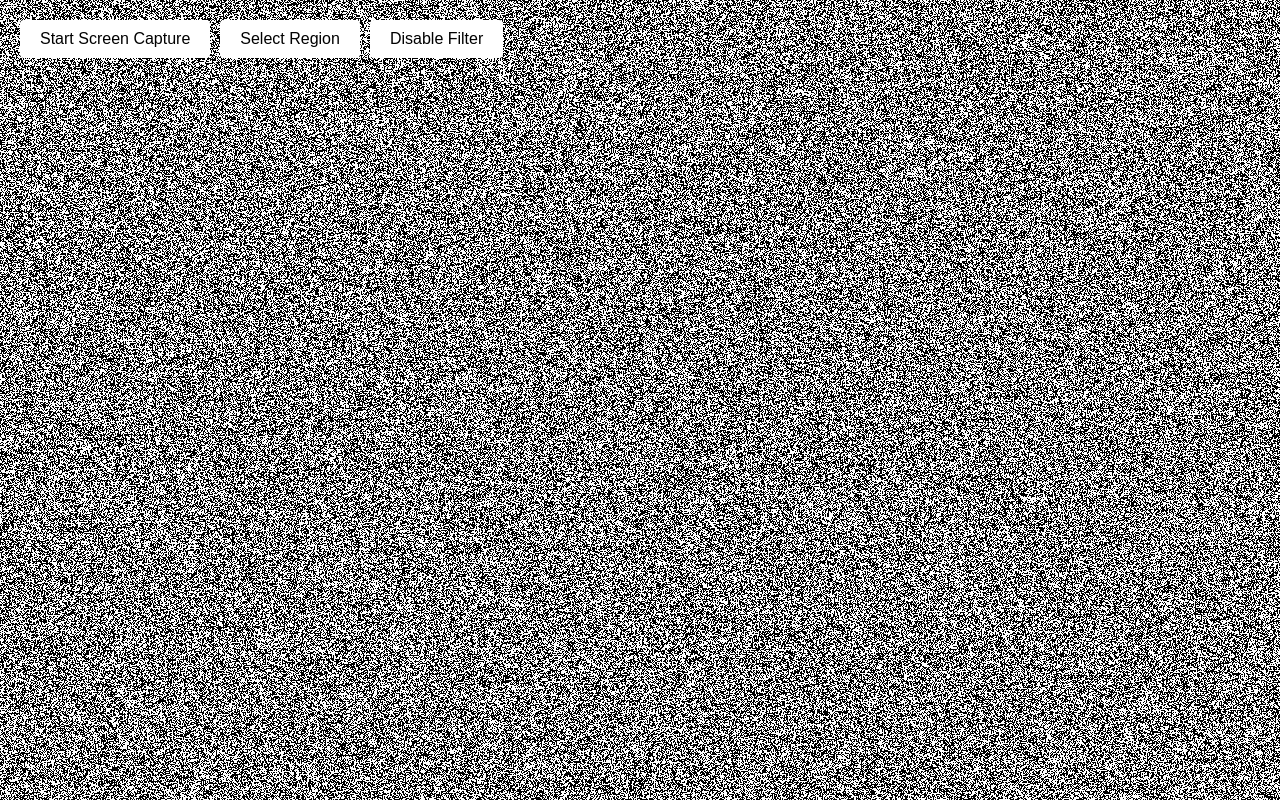
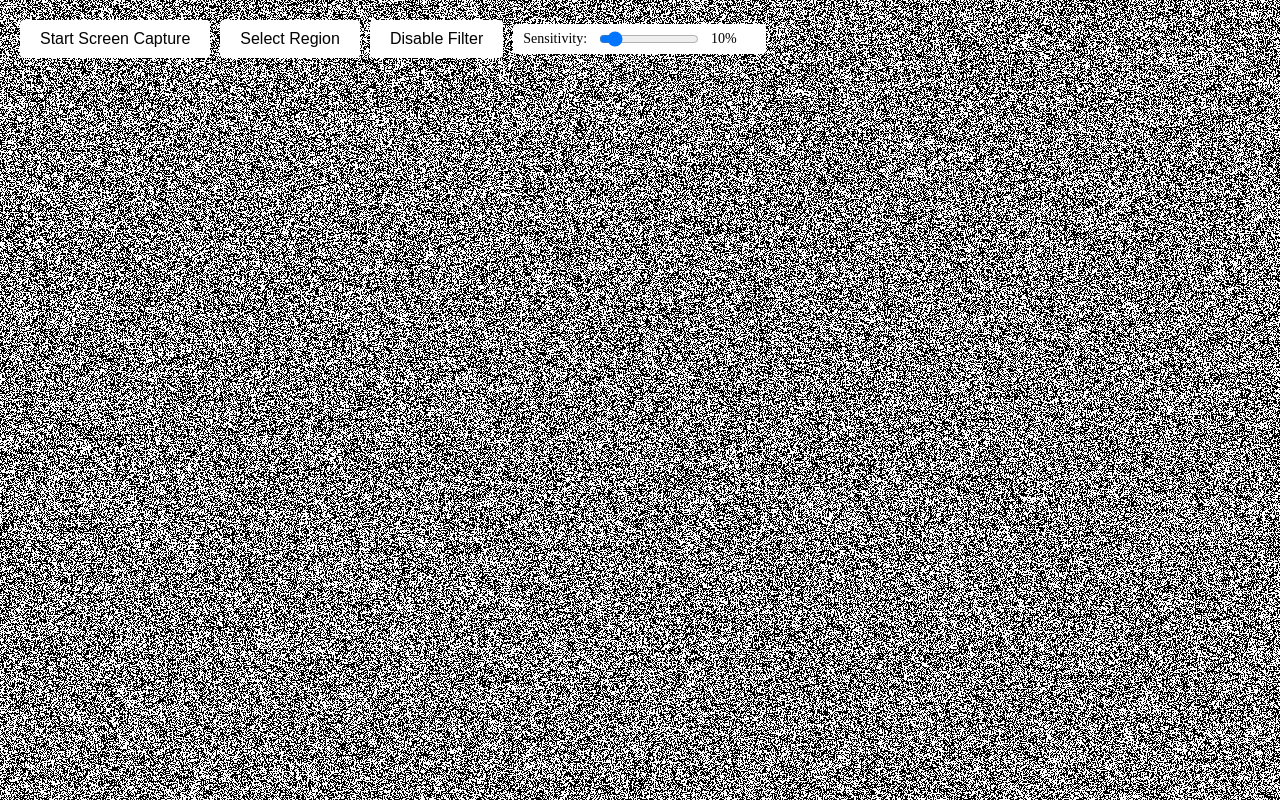
Before and after one commit to websimapi/websim-noisy-screen-capture, a plain HTML site: page index.html in a window 1280 px wide. Drawn offline with Linux system fonts and the light colour scheme.

Commit message:
v4: Add a sensistivity threshold slider

```diff
--- a/index.html
+++ b/index.html
@@ -9,6 +9,11 @@
     <button id="selectRegion">Select Region</button>
     <button id="clearRegion" style="display: none;">Clear Region</button>
     <button id="toggleFilter">Disable Filter</button>
+    <div class="slider-container">
+      <label for="sensitivity">Sensitivity:</label>
+      <input type="range" id="sensitivity" min="0" max="100" value="10">
+      <span id="sensitivityValue">10%</span>
+    </div>
   </div>
   <canvas id="noiseCanvas"></canvas>
   <script type="module" src="noise.js"></script>
--- a/noise.js
+++ b/noise.js
@@ -4,6 +4,8 @@ let startButton = document.getElementById('startCapture');
 let selectRegionButton = document.getElementById('selectRegion');
 let clearRegionButton = document.getElementById('clearRegion');
 let toggleFilterButton = document.getElementById('toggleFilter');
+let sensitivitySlider = document.getElementById('sensitivity');
+let sensitivityValue = document.getElementById('sensitivityValue');
 let mediaStream = null;
 let previousImageData = null;
 
@@ -16,6 +18,13 @@ let isDragging = false;
 
 // Filter state
 let isFilterEnabled = true;
+let sensitivity = 10;
+
+// Update sensitivity display
+sensitivitySlider.addEventListener('input', (e) => {
+  sensitivity = parseInt(e.target.value);
+  sensitivityValue.textContent = `${sensitivity}%`;
+});
 
 // Set canvas size to window size
 function resizeCanvas() {
@@ -73,15 +82,19 @@ function updateChangedPixels(newImageData) {
   const prev = previousImageData.data;
   const next = newImageData.data;
 
+  const threshold = (sensitivity / 100) * 255; // Convert sensitivity percentage to pixel value
+
   for (let y = 0; y < region.height; y++) {
     for (let x = 0; x < region.width; x++) {
       const i = (y * region.width + x) * 4;
 
-      // Check if pixel has changed
-      if (next[i] !== prev[i] ||
-          next[i + 1] !== prev[i + 1] ||
-          next[i + 2] !== prev[i + 2]) {
+      // Calculate the difference between previous and current frame
+      const diffR = Math.abs(next[i] - prev[i]);
+      const diffG = Math.abs(next[i + 1] - prev[i + 1]);
+      const diffB = Math.abs(next[i + 2] - prev[i + 2]);
 
+      // Check if the difference exceeds the threshold
+      if (diffR > threshold || diffG > threshold || diffB > threshold) {
         if (isFilterEnabled) {
           // Generate new random noise for changed pixel
           const pixel = getRandomPixel();
--- a/style.css
+++ b/style.css
@@ -20,6 +20,7 @@ body {
   z-index: 100;
   display: flex;
   gap: 10px;
+  align-items: center;
 }
 
 .controls button {
@@ -38,3 +39,27 @@ body {
 .cropping #noiseCanvas {
   cursor: crosshair;
 }
+
+.slider-container {
+  display: flex;
+  align-items: center;
+  gap: 10px;
+  background: white;
+  padding: 5px 10px;
+  border-radius: 4px;
+}
+
+.slider-container label {
+  color: black;
+  font-size: 14px;
+}
+
+#sensitivity {
+  width: 100px;
+}
+
+#sensitivityValue {
+  color: black;
+  font-size: 14px;
+  min-width: 45px;
+}
```
